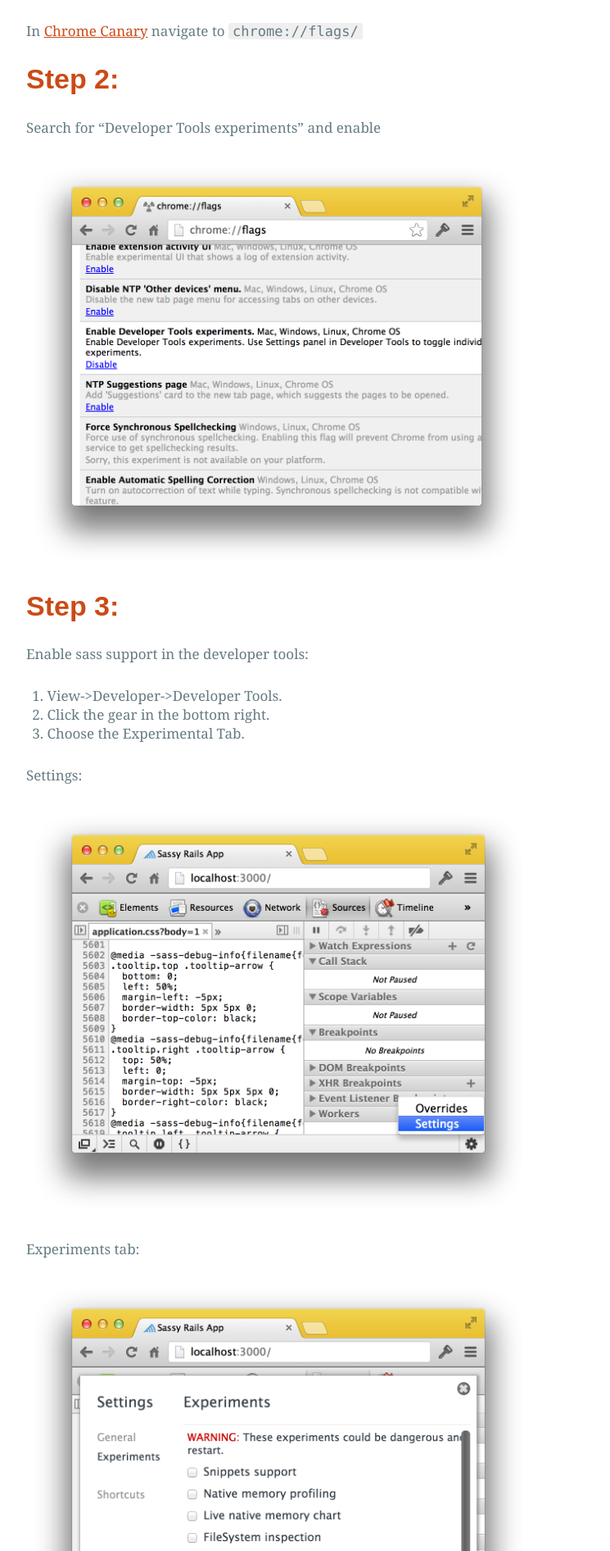
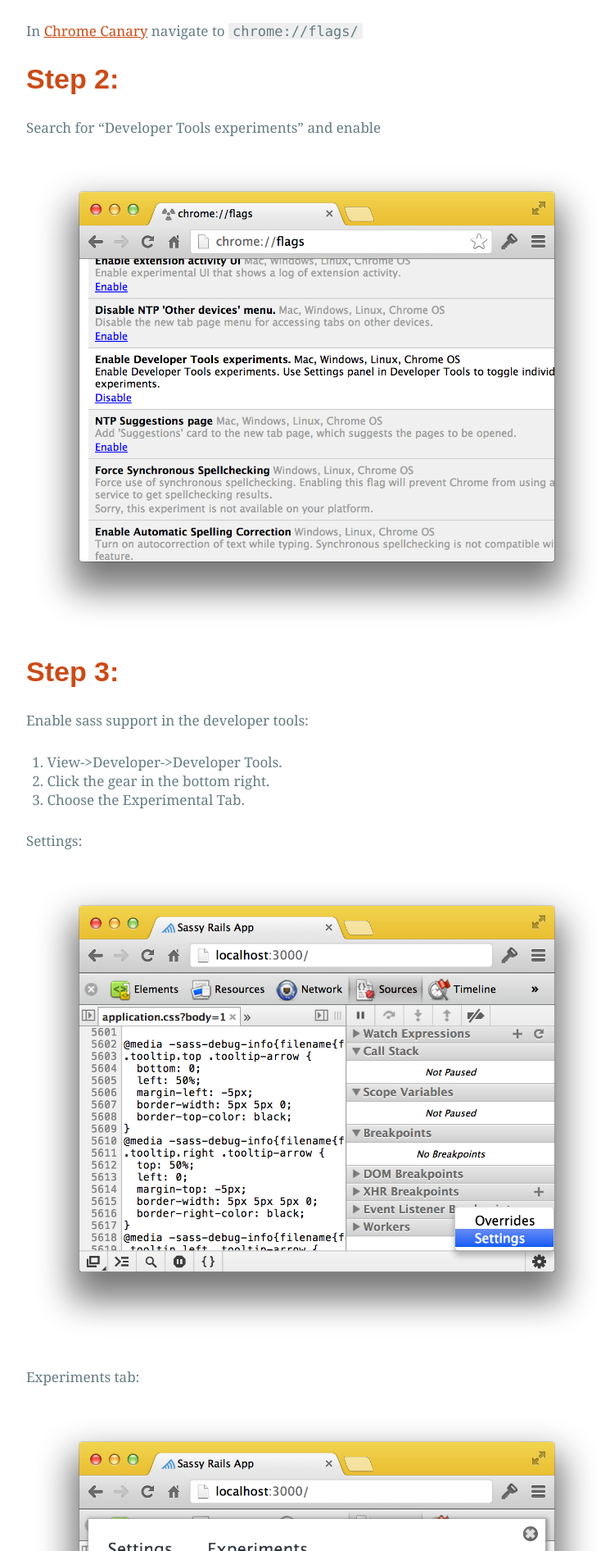
Before and after one commit to csexton/codeography.com, a Jekyll site: the page built from _posts/2012-12-08-source-maps-with-chrome-canary-and-rails-3.markdown, in a window 1280 px wide. Shown: the part 442-2334 px from the top of the page at 82% size, without its empty margins (253-998 px from the left). Built offline with Jekyll 4.4.1, drawn with Linux system fonts in a browser that asks for light colours; nearby versions of some CDN libraries; some web fonts are replaced; comment, search, counter and statistics services are not loaded.

Commit message:
Setting max width on images

```diff
--- a/_posts/2012-12-08-source-maps-with-chrome-canary-and-rails-3.markdown
+++ b/_posts/2012-12-08-source-maps-with-chrome-canary-and-rails-3.markdown
@@ -15,7 +15,7 @@ In [Chrome Canary](https://tools.google.com/dlpage/chromesxs) navigate to `chrom
 
 Search for "Developer Tools experiments" and enable
 
-<img src="/images/source-map-01.png" style="height:500px;" />
+<img src="/images/source-map-01.png" />
 
 ## Step 3:
 
@@ -27,11 +27,11 @@ Enable sass support in the developer tools:
 
 Settings:
 
-<img src="/images/source-map-02.png" style="height:500px;" />
+<img src="/images/source-map-02.png" />
 
 Experiments tab:
 
-<img src="/images/source-map-03.png" style="height:500px;" />
+<img src="/images/source-map-03.png" />
 
 
 ## Step 4:
@@ -63,4 +63,4 @@ Reboot all the things. Reload rails server. Reload the browser.
 
 Now the developer tools links to your sass files directly. Huzzah!
 
-<img src="/images/source-map-04.png" style="height:500px;" />
+<img src="/images/source-map-04.png" />
--- a/_posts/2013-02-10-vim-never-check-in-a-debugger-statement-again.markdown
+++ b/_posts/2013-02-10-vim-never-check-in-a-debugger-statement-again.markdown
@@ -3,7 +3,7 @@ layout: post
 title: Vim - highlight debugger statements
 ---
 
-<img src="/images/vim-debugger.png" style="height:447px;" />
+<img src="/images/vim-debugger.png" />
 
 I know some folks thoroughly disapprove of using debugger, but in the context of a big app, using a framework or libraries you didn't write I find them crazy helpful. Plus you can drop into your unit tests to track down a failure so easy.
 
--- a/_posts/2013-05-16-tmux-iterm-keybindings.markdown
+++ b/_posts/2013-05-16-tmux-iterm-keybindings.markdown
@@ -7,13 +7,13 @@ I wanted to bind `⌘-{` and `⌘-}` to switch windows in tmux (window is to tmu
 
 In iTerm preferences, click Profiles in the toolbar, then the Keys tab. You'll see a lieelte `+` button there:
 
-<img src="/images/tmux-keybindings-01.png" style="height:500px;" />
+<img src="/images/tmux-keybindings-01.png" />
 
 Click in the "Keyboard Shortcut" field, and mash the shortcut you want to use (in my case `command-shift-[`).
 
 Here is the real trick, choose "Send Hex Code" as the action.
 
-<img src="/images/tmux-keybindings-02.png" style="height:500px;" />
+<img src="/images/tmux-keybindings-02.png" />
 
 Then in the field you want to enter the [ascii code](http://www.columbia.edu/kermit/ascii.html) for what you want to send to tmux. In my case I used:
 
--- a/stylesheets/codeography.css
+++ b/stylesheets/codeography.css
@@ -155,6 +155,11 @@ h2.title {
   color: #657B83;
 }
 
+.content img {
+  max-width: 710px;
+  height: auto;
+}
+
 /* Forms */
 
 input,
```
